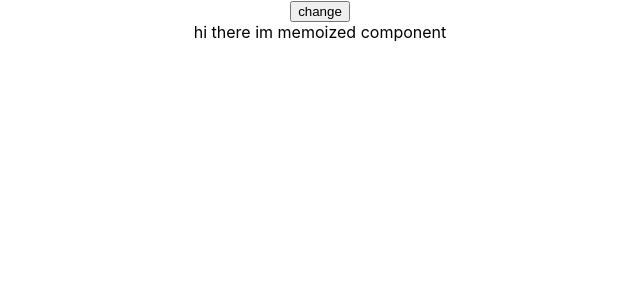
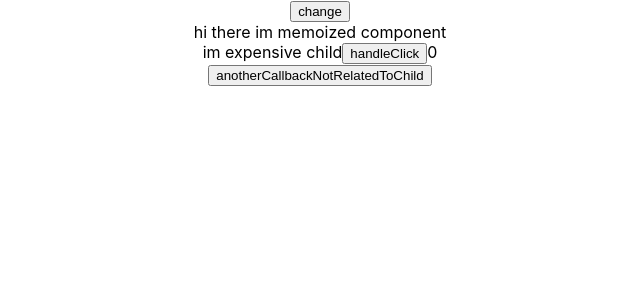
Before and after one commit to audelqua/render-huge-list, a React (Create React App) app: page / in a window 1280 px wide. Shown: the top 300 px of the page, without its empty margins (320-960 px from the left). Built offline with nearby package versions, Linux system fonts and the light colour scheme.

Commit message:
mix usage of memo and useCallback implemented

```diff
--- a/src/components/sampleOfMemo/index.js
+++ b/src/components/sampleOfMemo/index.js
@@ -1,11 +1,47 @@
 // sample with useReducer
-import React from 'react'
+import React, { useCallback, useEffect, useState, memo } from 'react'
 
 const SampleOfMemo = props => {
+    const [state, setState] = useState(0)
+    const [anotherState, setAnotherState] = useState(0)
+
+    const handleClick = useCallback(() => {
+        console.log('hi im in handleClick');
+        setState(state => state + 1)
+    }, [])
+
+    const anotherCallbackNotRelatedToChild = () => {
+        console.log('hi im in another handle click');
+        setAnotherState(prev => prev + 1)
+    }
+
     return (
         <div>
             hi there im memoized component
+            <ExpensiveChildComponent handleClick={handleClick} state={state}/>
+            <button onClick={anotherCallbackNotRelatedToChild}>anotherCallbackNotRelatedToChild</button>
         </div>
     )
 }
 export default SampleOfMemo
+
+const ExpensiveChildComponent = memo(({handleClick, state}) => {
+    const massiveCalculation = () => {
+        let tempVar
+        for(let i = 0; i < 1000000000; i ++){
+            tempVar = i
+        }
+        console.log('i did my calc', tempVar);
+    }
+
+    useEffect(() => {
+        massiveCalculation()
+    })
+    return (
+        <div>
+            im expensive child
+            <button onClick={handleClick}>handleClick</button>
+            {state}
+        </div>
+    )
+})
```
